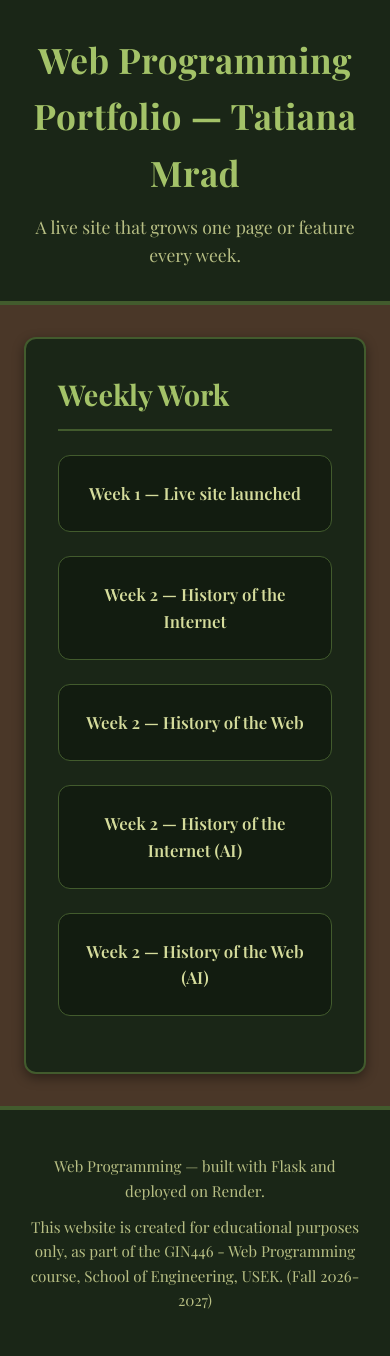
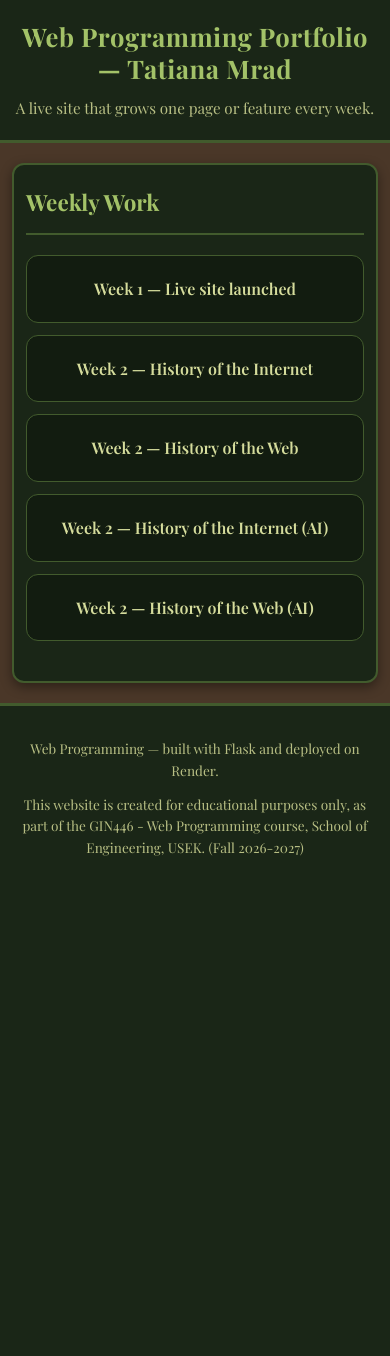
Before and after one commit to tatianamrad/web-programming-site, a Flask app: page / in a window 390 px wide. After the commit the page ends 856 px from the top, so only its background shows below. Run offline with Flask 3, Linux system fonts and the light colour scheme; some web fonts are replaced.

Commit message:
made site responsive with media queries

```diff
--- a/static/style.css
+++ b/static/style.css
@@ -15,16 +15,24 @@
   /* Typography */
   --font-family-serif: 'Playfair Display', Georgia, serif;
 
-  /* Spacing */
+  /* Spacing Tokens */
   --spacing-sm: 0.75rem;
-  --spacing-md: 1.5rem;
-  --spacing-lg: 2rem;
+  --spacing-md: 1.25rem;
+  --spacing-lg: 1.5rem;
 
   /* Corner Radius */
   --border-radius: 12px;             /* Smooth rounded edges */
 }
 
-/* Base Body Styles */
+/* ==========================================================================
+   MOBILE-FIRST DEFAULT STYLES (Targeting ~375px screen widths)
+   ========================================================================== */
+
+/* Universal Box-Sizing to Prevent Text/Border Overflow */
+*, *::before, *::after {
+  box-sizing: border-box;
+}
+
 body {
   margin: 0;
   padding: 0;
@@ -32,77 +40,81 @@ body {
   color: var(--text-primary);
   font-family: var(--font-family-serif);
   line-height: 1.6;
+  word-wrap: break-word;
+  overflow-x: hidden;
 }
 
-/* Header & Typography */
+/* Header & Mobile Typography */
 header {
   background-color: var(--card-bg-color);
-  border-bottom: 4px solid var(--accent-border);
-  padding: var(--spacing-lg) var(--spacing-md);
+  border-bottom: 3px solid var(--accent-border);
+  padding: var(--spacing-md) var(--spacing-sm);
   text-align: center;
 }
 
 header h1 {
   margin: 0 0 var(--spacing-sm) 0;
   color: var(--highlight-color);
-  font-size: 2.2rem;
+  font-size: 1.6rem;
   font-weight: 700;
   letter-spacing: 0.5px;
+  line-height: 1.25;
 }
 
 header p {
   margin: 0;
   color: var(--text-muted);
-  font-size: 1.1rem;
+  font-size: 0.95rem;
   font-style: normal;
 }
 
-/* Navigation Bar (Flexbox Layout) */
+/* Mobile Navigation Bar */
 nav {
   background-color: var(--nav-bg-color);
   border-top: 1px solid var(--accent-border);
   border-bottom: 2px solid var(--accent-border);
   border-radius: var(--border-radius);
 
-  /* Modern Flexbox Centered Row Layout */
   display: flex;
-  flex-direction: row;
-  justify-content: space-evenly;
+  flex-direction: column;
   align-items: center;
-  flex-wrap: wrap;
 
-  gap: var(--spacing-sm) var(--spacing-md);
-  padding: var(--spacing-sm) var(--spacing-md);
+  gap: var(--spacing-sm);
+  padding: var(--spacing-sm);
   margin-top: var(--spacing-md);
 }
 
 nav p {
   margin: 0;
+  width: 100%;
+  text-align: center;
 }
 
 nav a {
+  display: block;
   color: var(--text-primary);
   text-decoration: none;
   font-weight: 600;
-  padding: 0.4rem 0.8rem;
+  padding: 0.5rem;
   border-radius: 6px;
-  transition: background-color 0.2s ease, color 0.2s ease;
+  width: 100%;
 }
 
-/* Main Content Area */
+/* Main Content Mobile Layout */
 main {
-  max-width: 960px;
-  margin: var(--spacing-lg) auto;
-  padding: 0 var(--spacing-md);
+  width: 100%;
+  max-width: 100%;
+  margin: var(--spacing-md) auto;
+  padding: 0 var(--spacing-sm);
 }
 
-/* Sections & Card Layouts */
+/* Section Cards */
 section {
   background-color: var(--card-bg-color);
   border: 2px solid var(--accent-border);
   border-radius: var(--border-radius);
-  padding: var(--spacing-lg);
-  margin-bottom: var(--spacing-lg);
+  padding: var(--spacing-md) var(--spacing-sm);
+  margin-bottom: var(--spacing-md);
   box-shadow: 0 4px 12px rgba(0, 0, 0, 0.4);
 }
 
@@ -115,7 +127,7 @@ h1, h2, h3, h4, h5, h6 {
 }
 
 h2 {
-  font-size: 1.8rem;
+  font-size: 1.4rem;
   border-bottom: 2px solid var(--accent-border);
   padding-bottom: var(--spacing-sm);
 }
@@ -126,16 +138,15 @@ a {
   text-decoration: underline;
 }
 
-/* Weekly Work Gallery (.weekly-list - Modern CSS Grid Layout) */
+/* Weekly Work Gallery (.weekly-list) Mobile Grid */
 .weekly-list {
   list-style: none;
   padding: 0;
   margin: var(--spacing-md) 0;
 
-  /* CSS Grid Responsive Layout */
   display: grid;
-  grid-template-columns: repeat(auto-fit, minmax(240px, 1fr));
-  gap: var(--spacing-md);
+  grid-template-columns: 1fr;
+  gap: var(--spacing-sm);
 }
 
 .weekly-list li {
@@ -151,15 +162,15 @@ a {
 }
 
 .weekly-list li a {
-  font-size: 1.05rem;
+  font-size: 1rem;
   font-weight: 600;
   color: var(--text-primary);
   text-decoration: none;
 }
 
-/* Default Lists Fallback */
+/* Standard Lists Fallback */
 ul:not(.weekly-list), ol {
-  padding-left: var(--spacing-lg);
+  padding-left: var(--spacing-md);
   margin: var(--spacing-md) 0;
 }
 
@@ -170,22 +181,106 @@ ul:not(.weekly-list) li {
 
 /* Shared Container Utility */
 .container {
-  max-width: 960px;
+  width: 100%;
   margin: 0 auto;
-  padding: 0 var(--spacing-md);
+  padding: 0 var(--spacing-sm);
 }
 
-/* Footer */
+/* Footer Mobile Layout */
 footer {
   background-color: var(--card-bg-color);
-  border-top: 4px solid var(--accent-border);
-  padding: var(--spacing-lg) var(--spacing-md);
+  border-top: 3px solid var(--accent-border);
+  padding: var(--spacing-md) var(--spacing-sm);
   text-align: center;
-  margin-top: var(--spacing-lg);
+  margin-top: var(--spacing-md);
 }
 
 footer p {
   margin: var(--spacing-sm) 0;
   color: var(--text-muted);
-  font-size: 0.95rem;
+  font-size: 0.85rem;
 }
+
+
+/* ==========================================================================
+   TABLET BREAKPOINT (min-width: 600px)
+   ========================================================================== */
+@media (min-width: 600px) {
+  :root {
+    --spacing-md: 1.5rem;
+    --spacing-lg: 2rem;
+  }
+
+  header {
+    padding: var(--spacing-lg) var(--spacing-md);
+  }
+
+  header h1 {
+    font-size: 2rem;
+  }
+
+  header p {
+    font-size: 1.05rem;
+  }
+
+  nav {
+    flex-direction: row;
+    flex-wrap: wrap;
+    justify-content: space-evenly;
+  }
+
+  nav p {
+    width: auto;
+  }
+
+  nav a {
+    display: inline-block;
+    padding: 0.4rem 0.8rem;
+    width: auto;
+  }
+
+  section {
+    padding: var(--spacing-lg);
+  }
+
+  h2 {
+    font-size: 1.6rem;
+  }
+
+  .weekly-list {
+    grid-template-columns: repeat(auto-fit, minmax(220px, 1fr));
+    gap: var(--spacing-md);
+  }
+}
+
+
+/* ==========================================================================
+   DESKTOP BREAKPOINT (min-width: 900px)
+   ========================================================================== */
+@media (min-width: 900px) {
+  header h1 {
+    font-size: 2.3rem;
+  }
+
+  main {
+    max-width: 960px;
+    padding: 0 var(--spacing-md);
+  }
+
+  .container {
+    max-width: 960px;
+    padding: 0 var(--spacing-md);
+  }
+
+  h2 {
+    font-size: 1.8rem;
+  }
+
+  .weekly-list {
+    grid-template-columns: repeat(auto-fit, minmax(250px, 1fr));
+  }
+
+  footer p {
+    font-size: 0.95rem;
+  }
+}
```
